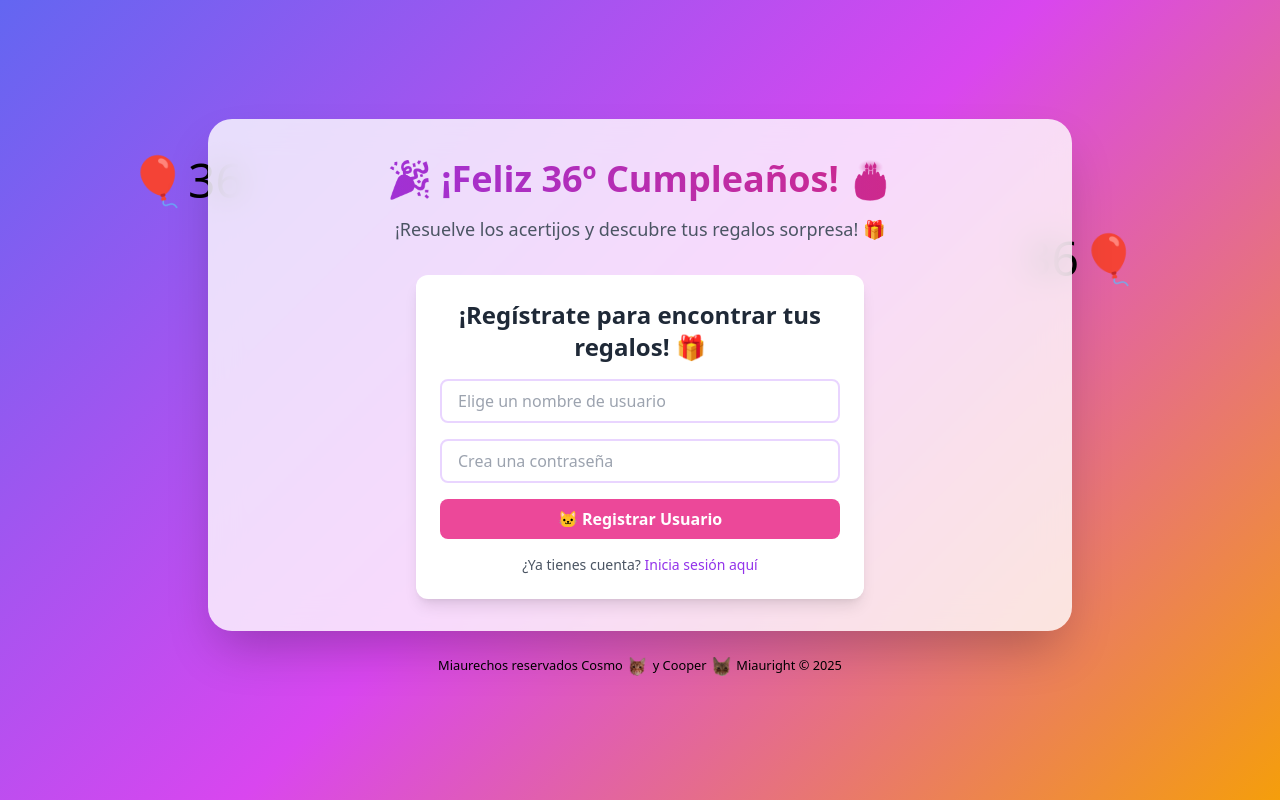
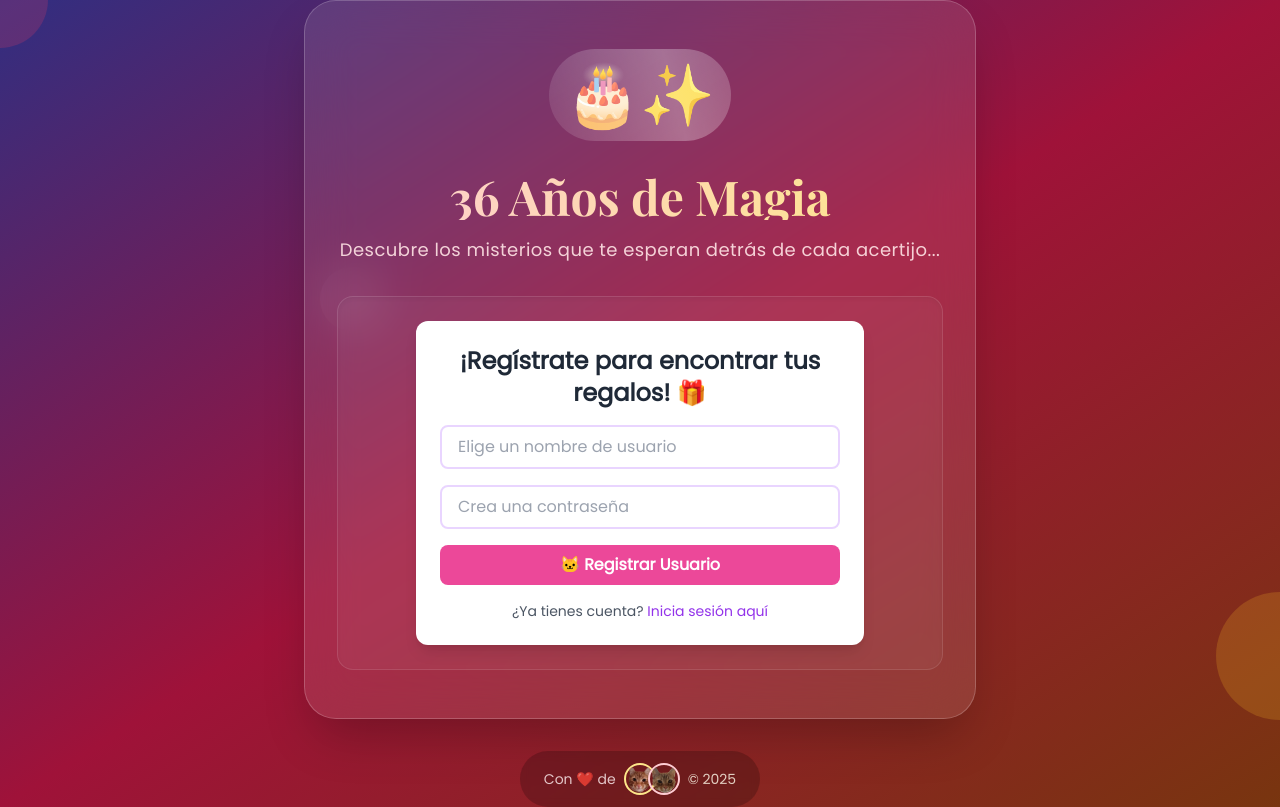
Before and after one commit to topitobravo/cumpleAndrea, a Flask app: page /oajspoihpifojapoisjpiodsa in a window 1280 px wide. Run offline with Flask 3, Linux system fonts and the light colour scheme; some libraries are stand-ins or nearby versions.

Commit message:
prueba estilo

```diff
--- a/api/index.py
+++ b/api/index.py
@@ -10,7 +10,7 @@ from unidecode import unidecode
 ROUTES={
     'register': "/oajspoihpifojapoisjpiodsa",
     'login' : "/aoisjhfopishfpiojahsipjfioas",
-    'index' : "/cacaculopedopis",
+    'index' : "/caca",
     'aviso' : "/jahcdjhioajsiojciojasocojsisd", #hecho
     'ruta1' : "/asfasfgasfsaafsadfassagasgs",
     'ruta2' : "/safasefwaefwaefaawefawefwf",
@@ -110,47 +110,22 @@ def index():
                             .data
 
         # Separar adivinanzas regulares y mensuales
-        regular_riddles = [r for r in all_riddles if r['type'] == 'regular']
+        regular_riddles = [r for r in all_riddles if r['type'] == 'regalo']
 
-        # Obtener el acertijo mensual actual (basado en mes/año actual)
-        current_date = datetime.now()
-        monthly_riddle = supabase.table('riddles') \
-                               .select('*') \
-                               .eq('type', 'monthly') \
-                               .eq('month', current_date.month) \
-                               .eq('year', current_date.year) \
-                               .execute() \
-                               .data
-        monthly_riddle = monthly_riddle[0]
-        # Obtener progreso del usuario
         progress = supabase.table('user_progress') \
-                          .select('riddle_id, solved_at') \
-                          .eq('user_id', user_id) \
-                          .execute() \
-                          .data
+                    .select('riddle_id, solved_at') \
+                    .eq('user_id', user_id) \
+                    .execute() \
+                    .data
 
-        monthly_status = {
-            'available': False,
-            'next_attempt': None
-        }
           # Crear diccionario de progreso
         solved_riddles = {p['riddle_id']: datetime.fromisoformat(p['solved_at'])
                         for p in progress if p['solved_at']}
-        if monthly_riddle:
-            last_solved = solved_riddles.get(monthly_riddle['id'])
-            if last_solved:
-                monthly_status['available'] = True
-                next_month_date = (current_date.replace(day=28) + timedelta(days=4)).replace(day=1)
-            else:
-                next_month_date = None
+
         return render_template('index.html',
             user=request.user,
             riddles=regular_riddles,
-            monthly_riddle=monthly_riddle,
             solved_riddles=solved_riddles,
-            monthly_status=monthly_status,
-            current_date=datetime.now(),
-            next_month_date = next_month_date
         )
 
     except Exception as e:
--- a/api/templates/base.html
+++ b/api/templates/base.html
@@ -3,62 +3,80 @@
 <head>
   <meta charset="UTF-8">
   <meta name="viewport" content="width=device-width, initial-scale=1.0">
-    <title>🎂 36º Cumpleaños - Tesoro 🎉</title>
+  <title>✨ 36 Años de Magia - Celebración Especial ✨</title>
   <script src="https://cdn.tailwindcss.com"></script>
+  <link href="https://fonts.googleapis.com/css2?family=Playfair+Display:wght@400;700&family=Poppins&display=swap" rel="stylesheet">
   <style>
-        @keyframes float {
-            0% { transform: translateY(0px); }
-            50% { transform: translateY(-20px); }
-            100% { transform: translateY(0px); }
+    .title-font { font-family: 'Playfair Display', serif; }
+    .body-font { font-family: 'Poppins', sans-serif; }
+
+    @keyframes gentlePulse {
+      0% { transform: scale(1); opacity: 0.9; }
+      50% { transform: scale(1.02); opacity: 1; }
+      100% { transform: scale(1); opacity: 0.9; }
     }
-        .float-effect { animation: float 3s ease-in-out infinite; }
-        .birthday-gradient { background: linear-gradient(135deg, #6366f1 0%, #d946ef 50%, #f59e0b 100%); }
-        .balloon {
+
+    .shine-effect {
+      position: relative;
+      overflow: hidden;
+    }
+    .shine-effect::after {
+      content: '';
       position: absolute;
-            font-size: 3rem;
-            animation: float 4s ease-in-out infinite alternate;
+      top: -50%;
+      left: -50%;
+      width: 200%;
+      height: 200%;
+      background: linear-gradient(45deg,
+        rgba(255,255,255,0) 0%,
+        rgba(255,255,255,0.3) 50%,
+        rgba(255,255,255,0) 100%);
+      animation: shine 6s infinite;
+      transform: rotate(30deg);
     }
-        .balloon:nth-child(1) { left: 10%; top: 20%; animation-delay: 0s; }
-        .balloon:nth-child(2) { left: 80%; top: 30%; animation-delay: 1s; }
+
+    @keyframes shine {
+      0% { left: -50%; }
+      100% { left: 150%; }
+    }
   </style>
 </head>
-<body class="birthday-gradient min-h-screen flex justify-center items-center relative">
-    <div class="balloon">🎈36</div>
-    <div class="balloon">36🎈</div>
-    <div class="container mx-auto px-4 py-8 max-w-4xl">
-        <div class="bg-white/80 backdrop-blur-lg rounded-3xl shadow-2xl p-8 transform transition-all duration-300 hover:shadow-3xl">
-            <header class="text-center mb-8">
-                <h1 class="text-4xl font-bold bg-gradient-to-r from-purple-600 to-pink-600 bg-clip-text text-transparent py-2">
-                    🎉 ¡Feliz 36º Cumpleaños! 🎂
+<body class="bg-gradient-to-br from-indigo-900 via-rose-800 to-amber-900 min-h-screen flex items-center justify-center body-font">
+  <div class="absolute inset-0 overflow-hidden">
+    <div class="absolute w-24 h-24 bg-rose-500/20 rounded-full -top-12 -left-12"></div>
+    <div class="absolute w-32 h-32 bg-amber-400/20 rounded-full bottom-20 -right-16"></div>
+    <div class="absolute w-16 h-16 bg-white/10 rounded-full top-1/3 left-1/4"></div>
+  </div>
+
+  <div class="relative max-w-2xl w-full mx-4">
+    <div class="bg-white/10 backdrop-blur-xl rounded-[2rem] shadow-2xl border border-white/20 transform transition-all duration-500 hover:shadow-3xl">
+      <header class="text-center pt-12 px-8">
+        <div class="shine-effect inline-block rounded-full p-4 mb-6">
+          <div class="text-6xl">🎂✨</div>
+        </div>
+        <h1 class="title-font text-5xl font-bold text-transparent bg-gradient-to-r from-rose-200 to-amber-200 bg-clip-text mb-4">
+          36 Años de Magia
         </h1>
-                <p class="text-gray-600 mt-2 text-lg">¡Resuelve los acertijos y descubre tus regalos sorpresa! 🎁</p>
+        <p class="text-lg text-rose-100/90 mb-8 tracking-wide">
+          Descubre los misterios que te esperan detrás de cada acertijo...
+        </p>
       </header>
 
-            <main>
+      <main class="px-8 pb-12">
+        <div class="bg-white/5 rounded-2xl p-6 shadow-inner border border-white/10">
           {% block content %}{% endblock %}
+        </div>
       </main>
     </div>
-        <footer>
-            <p>Miaurechos reservados Cosmo <img src="static/cosmo_cabeza.png" alt="Cosmo" class="gato-img">
-               y Cooper <img src="static/cooper_cabeza.png" alt="Cooper" class="gato-img"> Miauright © 2025 </p>
-            <style>
-                footer {
-                    font-size: 0.8rem;      /* Reduce el tamaño del texto */
-                    text-align: center;     /* Centra el contenido */
-                    margin-top: 20px;       /* Agrega margen superior */
-                    padding: 5px 0;         /* Reduce el padding */
-                }
 
-                .gato-img {
-                    display: inline;
-                    width: 1.5em;            /* Reduce el tamaño relativo a la fuente */
-                    height: 1.5em;
-                    vertical-align: middle;  /* Alinea mejor con el texto */
-                    margin: 0 2px;           /* Añade un pequeño margen lateral */
-                }
-            </style>
+    <footer class="mt-8 text-center">
+      <div class="inline-flex items-center bg-black/20 px-6 py-3 rounded-full backdrop-blur-sm">
+        <span class="text-sm text-rose-50/80 mr-2">Con ❤️ de</span>
+        <img src="static/cosmo_cabeza.png" alt="Cosmo" class="w-8 h-8 rounded-full border-2 border-amber-200 shadow-sm transform hover:scale-110 transition-transform">
+        <img src="static/cooper_cabeza.png" alt="Cooper" class="w-8 h-8 rounded-full border-2 border-rose-200 shadow-sm -ml-2 transform hover:scale-110 transition-transform">
+        <span class="text-sm text-amber-50/80 ml-2">© 2025</span>
+      </div>
     </footer>
   </div>
-
 </body>
 </html>
```
Also changed, not shown: api/templates/bienvenida.html (+13 -15 lines). Lines whose indentation alone changed are shown as unchanged.
